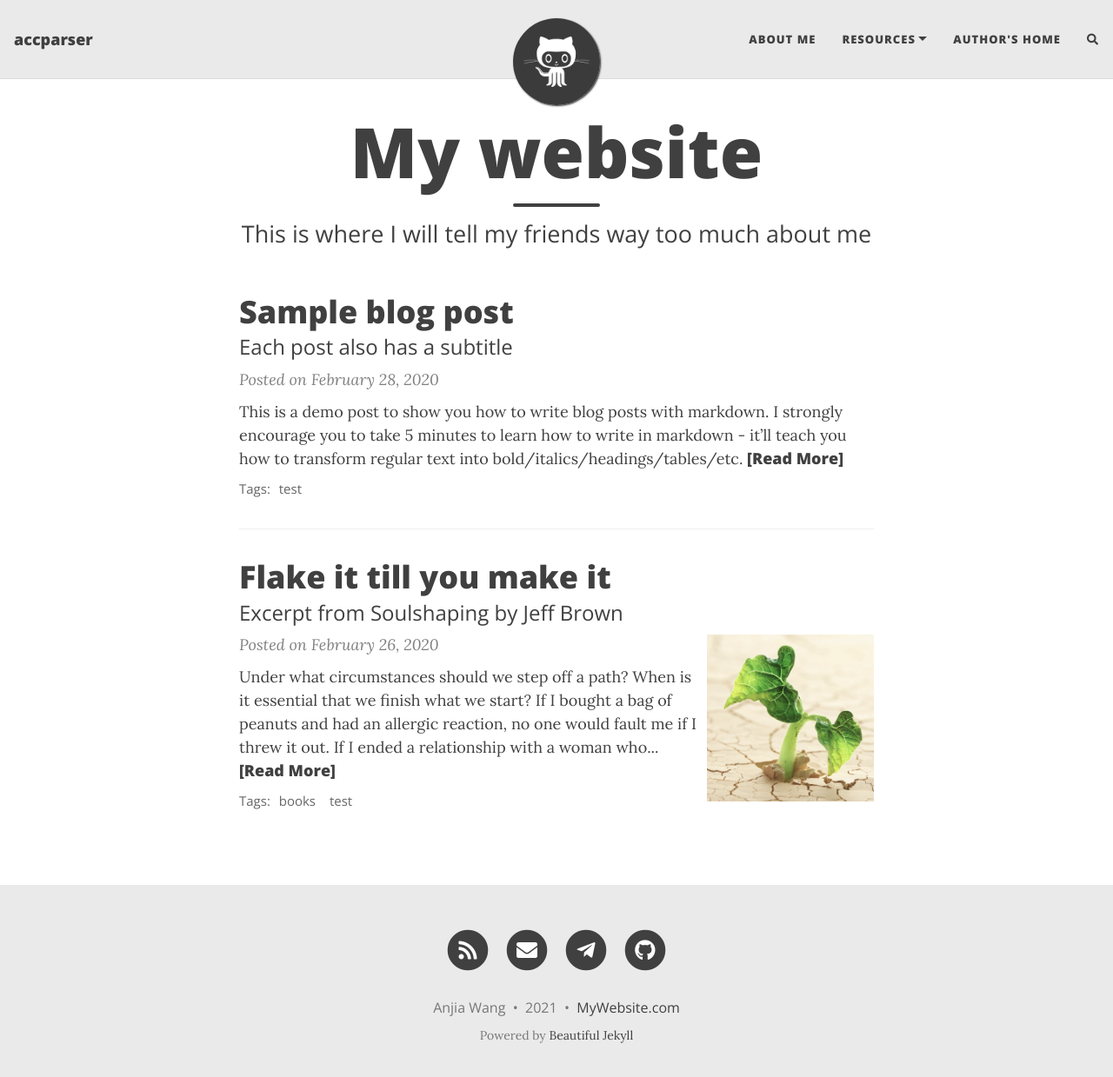
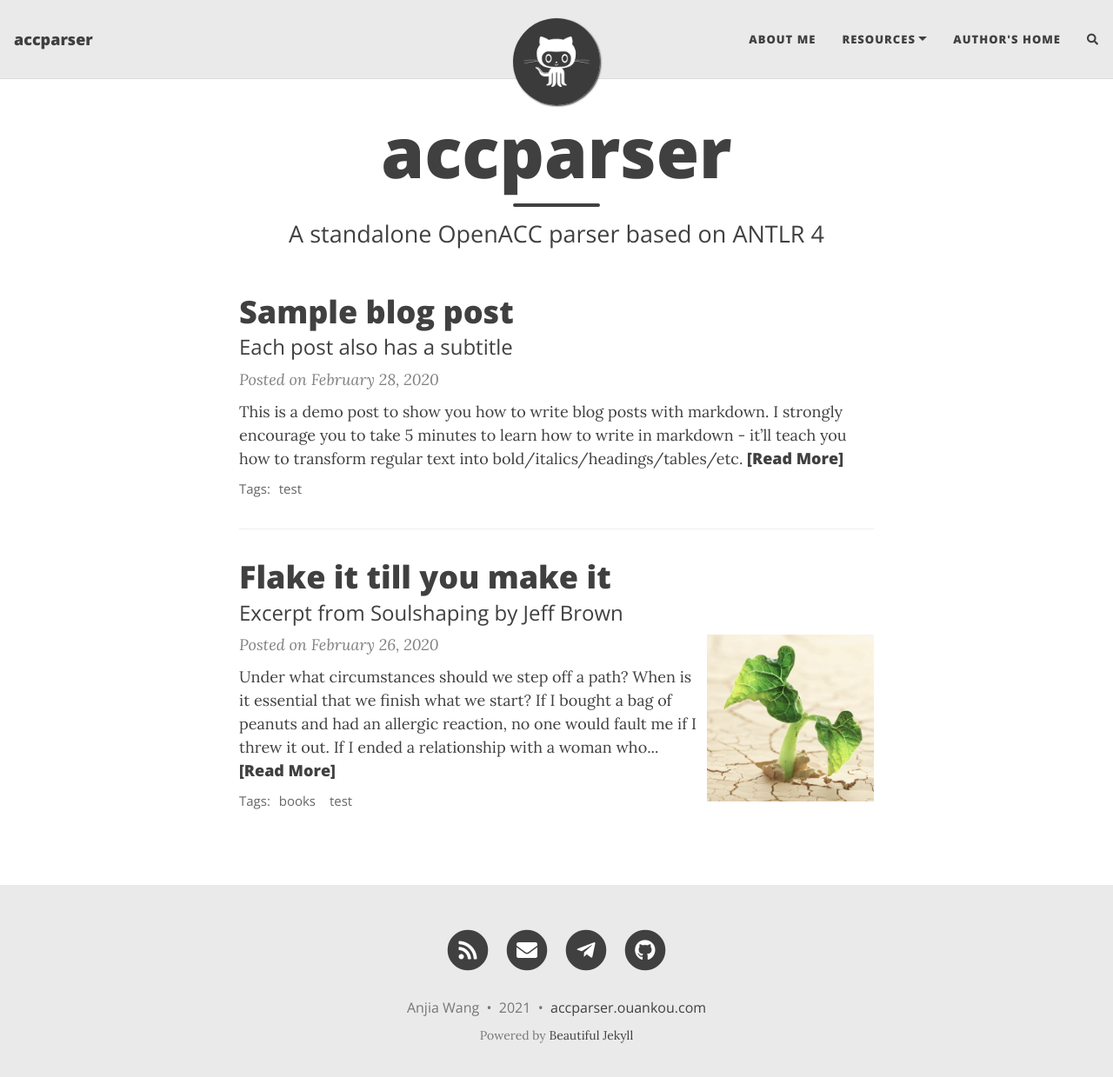
Before and after one commit to passlab/accparser, a Jekyll site: the page built from docs/index.html, in a window 1280 px wide and 1252 px high. Shown: the top 1239 px of the window at 87% size. Built offline with Jekyll 4.4.1, drawn with Linux system fonts in a browser that asks for light colours; nearby versions of some CDN libraries; the list of posts is cut into pages by our own code; comment, search, counter and statistics services are not loaded.

Commit message:
Update the project website

```diff
--- a/docs/_config.yml
+++ b/docs/_config.yml
@@ -77,7 +77,7 @@ share-links-active:
 
 # How to display the link to your website in the footer
 # Remove this if you don't want a link in the footer
-url-pretty: "MyWebsite.com"
+url-pretty: "accparser.ouankou.com"
 
 # Excerpt word length - Truncate the excerpt of each post on the feed page to the specified number of words
 excerpt_length: 50
--- a/docs/index.html
+++ b/docs/index.html
@@ -1,5 +1,5 @@
 ---
 layout: home
-title: My website
-subtitle: This is where I will tell my friends way too much about me
+title: accparser
+subtitle: A standalone OpenACC parser based on ANTLR 4
 ---
```
Also changed, not shown: .github/workflows/accparser.yml.
